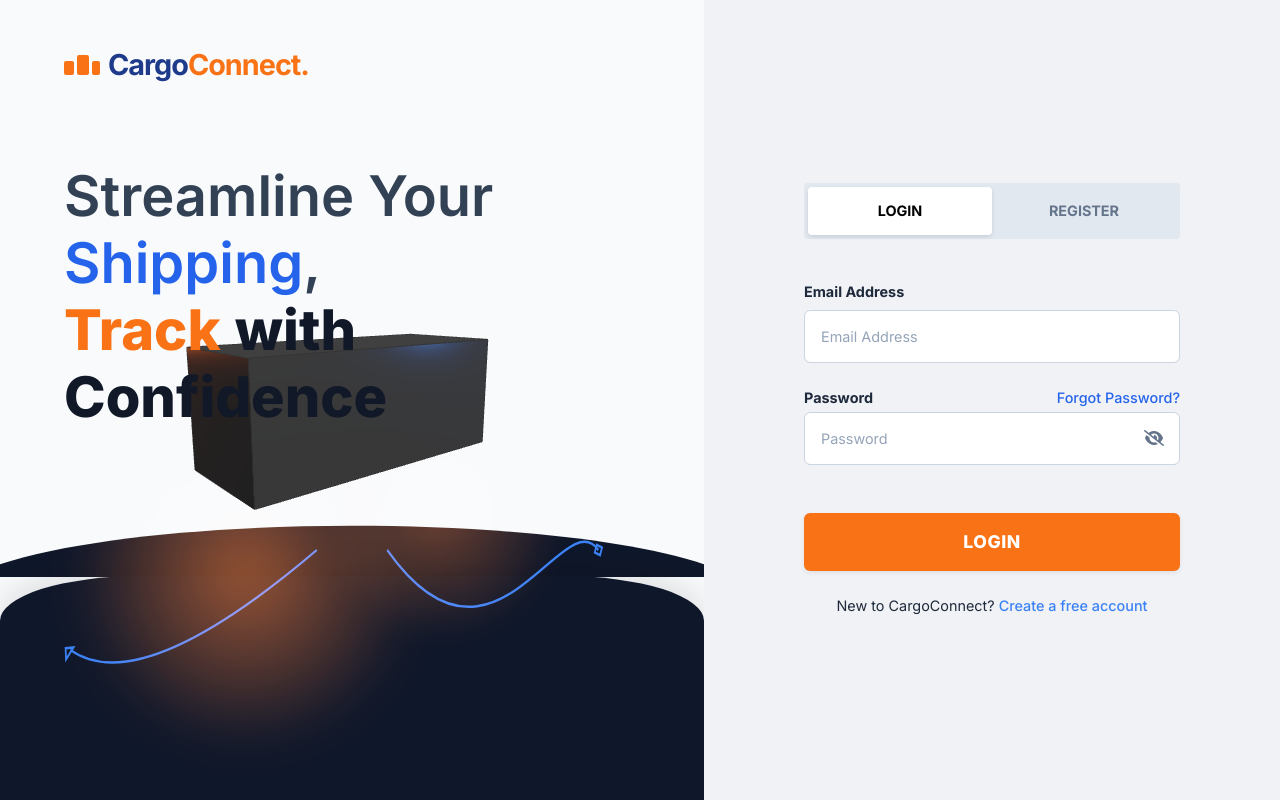
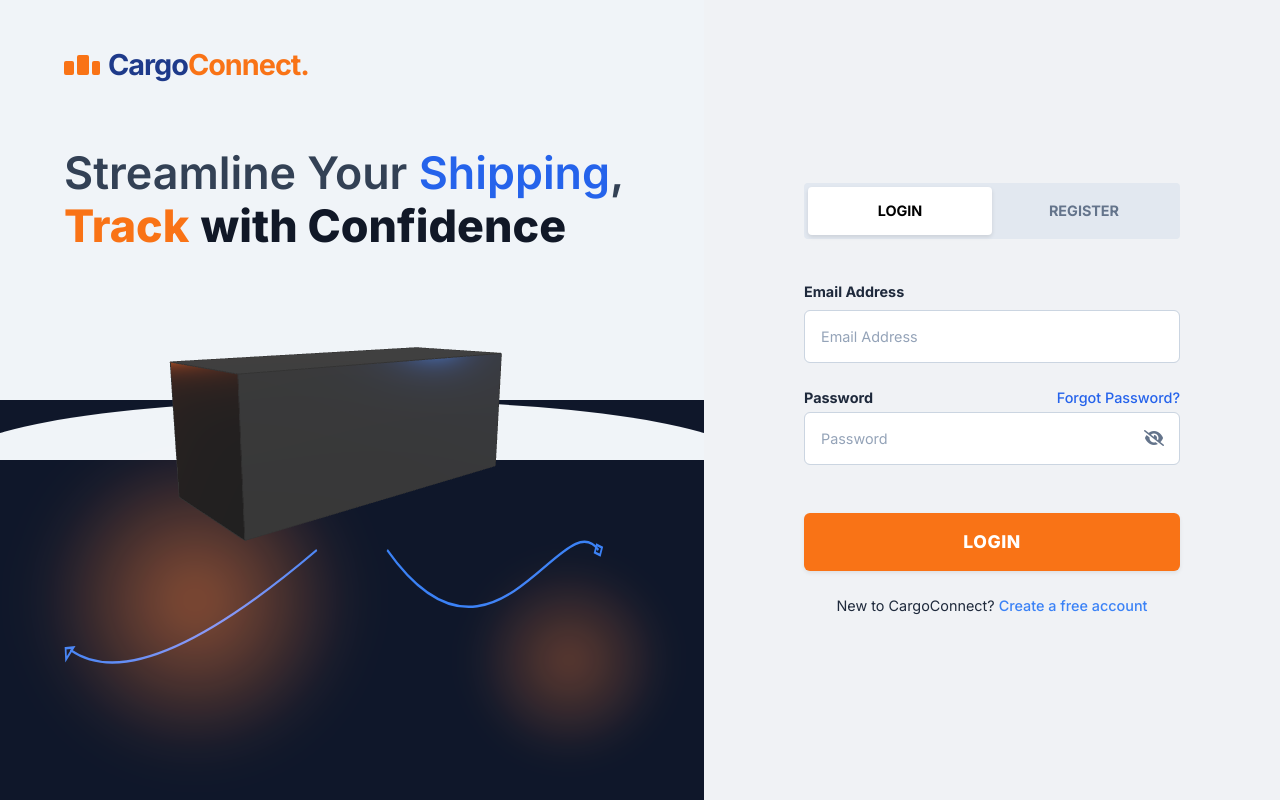
Before and after one commit to riyakko/CargoConnect, a PHP site: page /auth.php in a window 1280 px wide. Run offline with PHP 8.4, Linux system fonts and the light colour scheme.

Commit message:
Fix auth page: replace floating rectangle with smooth gradient background on left panel

```diff
--- a/style.css
+++ b/style.css
@@ -207,7 +207,34 @@ main {
     margin: 0; padding: 0; height: 100vh; overflow: hidden; background-color: #f0f2f5; font-family: 'Inter', sans-serif;
 }
 #auth-page .split-container { display: flex; height: 100vh; width: 100vw; }
-#auth-page .left-panel { flex: 1.1; background-color: #f8fafc; position: relative; display: flex; flex-direction: column; overflow: hidden;}
+
+/* Left panel: light top transitioning to dark navy at the bottom via gradient */
+#auth-page .left-panel {
+    flex: 1.1;
+    position: relative;
+    display: flex;
+    flex-direction: column;
+    overflow: hidden;
+    background: linear-gradient(to bottom, #f0f4f8 0%, #f0f4f8 50%, #0f172a 50%, #0f172a 100%);
+}
+
+/* Smooth wave transition between light and dark */
+#auth-page .left-panel::after {
+    content: '';
+    position: absolute;
+    left: 0;
+    /* sits right at the 50% boundary to create a gentle curve */
+    top: calc(50% - 60px);
+    width: 100%;
+    height: 120px;
+    background: inherit;
+    /* Use SVG-based wave via clip-path */
+    clip-path: ellipse(56% 60px at 50% 100%);
+    background: #f0f4f8;
+    z-index: 1;
+    pointer-events: none;
+}
+
 #auth-page .right-panel { flex: 0.9; background-color: #f0f2f5; display: flex; flex-direction: column; align-items: center; justify-content: center; position: relative; }
 
 #auth-page .login-card { width: 100%; max-width: 440px; padding: 2rem; }
@@ -225,28 +252,34 @@ main {
 #auth-page .btn-submit { background-color: #F97316; color: white; font-weight: 800; border-radius: 6px; padding: 1rem; border: none; width: 100%; transition: background 0.3s; font-size: 1.1rem; letter-spacing: 0.5px; }
 #auth-page .btn-submit:hover { background-color: #ea580c; color: white; }
 
-#auth-page #canvas-container { height: 50vh; width: 100%; position: absolute; top: 35%; left: 0; z-index: 10; margin-top: -10vh; }
+/* Canvas sits in the center of the panel, straddling the light/dark boundary */
+#auth-page #canvas-container {
+    height: 55vh;
+    width: 100%;
+    position: absolute;
+    top: 25%;
+    left: 0;
+    z-index: 10;
+}
 
-#auth-page .bottom-dark {
-    position: absolute; bottom: 0; left: 0; width: 100%; height: 28vh;
-    background: #0f172a; border-top-right-radius: 20%; border-top-left-radius: 20%;
-    z-index: 5;
-    box-shadow: 0 -10px 30px rgba(0,0,0,0.1);
-}
-/* Adding SVG curve to match design perfectly */
-#auth-page .curve-svg { position: absolute; bottom: 27.9vh; left: 0; width: 100%; height: 8vh; z-index: 5; pointer-events: none;}
+/* Hide the old discrete bottom-dark div — the gradient now handles this */
+#auth-page .bottom-dark { display: none; }
+
+/* Hide the old discrete curve SVG — gradient + ::after pseudo-element handles this */
+#auth-page .curve-svg { display: none; }
 
 #auth-page .logo-container { padding: 3rem 4rem; position: relative; z-index: 20; display: flex; align-items: center; }
 #auth-page .content-container { padding: 0 4rem; position: relative; z-index: 20; }
 
-#auth-page .hero-title { font-weight: 600; font-size: 3.5rem; line-height: 1.2; margin-top: 2rem; color: #334155; }
+#auth-page .hero-title { font-weight: 600; font-size: 2.8rem; line-height: 1.2; margin-top: 1rem; color: #334155; }
 #auth-page .hero-title .text-orange { font-weight: 800; color: #F97316; }
 #auth-page .hero-title .text-blue { color: #2563eb; }
 
 #auth-page .decorative-path { position: absolute; top: 0; left: 0; width: 100%; height: 100%; z-index: 6; pointer-events: none; }
 
-#auth-page .glow-orange { position: absolute; width: 350px; height: 350px; background: radial-gradient(circle, rgba(249,115,22,0.6) 0%, rgba(249,115,22,0) 70%); top: 50%; left: 10%; z-index: 6; mix-blend-mode: screen; filter: blur(20px); }
-#auth-page .glow-orange-right { position: absolute; width: 250px; height: 250px; background: radial-gradient(circle, rgba(249,115,22,0.4) 0%, rgba(249,115,22,0) 70%); bottom: 20%; right: 20%; z-index: 9; mix-blend-mode: screen; filter: blur(10px); }
+/* Glows sit in the dark lower section */
+#auth-page .glow-orange { position: absolute; width: 320px; height: 320px; background: radial-gradient(circle, rgba(249,115,22,0.55) 0%, rgba(249,115,22,0) 70%); bottom: 5%; left: 5%; z-index: 8; mix-blend-mode: screen; filter: blur(25px); pointer-events: none; }
+#auth-page .glow-orange-right { position: absolute; width: 200px; height: 200px; background: radial-gradient(circle, rgba(249,115,22,0.35) 0%, rgba(249,115,22,0) 70%); bottom: 5%; right: 5%; z-index: 8; mix-blend-mode: screen; filter: blur(15px); pointer-events: none; }
 
 /* ========================================================================= */
 /* DASHBOARD PAGE STYLES (id="dashboard-page") */
```
